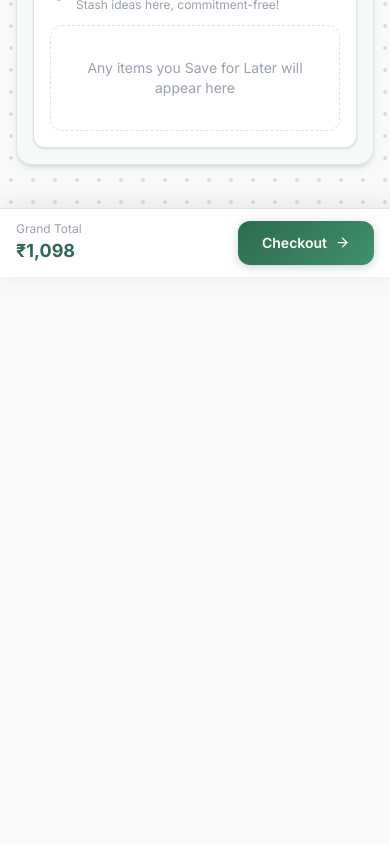
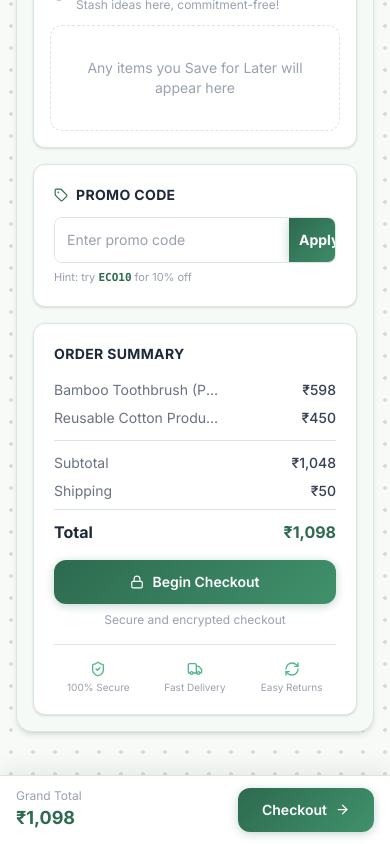
Before and after one commit to VaibhavKrishna0607/ecoyaan-checkout, a Next.js app: page /cart in a window 390 px wide. Shown: the part 1019-1863 px from the top of the page. Before the commit the page ends 1296 px from the top, so only its background shows below. Built offline with nearby package versions, Linux system fonts and the light colour scheme.

Commit message:
fix: mobile cart - coupon visible, sticky bar fixed (Fragment), body overflow-x hidden

```diff
--- a/src/app/cart/CartClient.jsx
+++ b/src/app/cart/CartClient.jsx
@@ -206,6 +206,7 @@ export default function CartClient({ initialCartData }) {
   );
 
   return (
+    <>
     <div className="animate-fade-in-up max-w-5xl mx-auto px-4 sm:px-6 py-4 pb-28 lg:pb-6">
       <div className="bg-[#f6faf6] rounded-2xl border border-[#d8e8e0] shadow-md p-4 lg:p-6">
         <CheckoutProgress currentStep={1} />
@@ -364,6 +365,11 @@ export default function CartClient({ initialCartData }) {
           </div>
         </div>
       </div>
+
+      {/* Mobile: coupon + order summary (hidden on desktop, desktop uses sidebar) */}
+      <div className="lg:hidden mt-4">
+        {SummaryPanel()}
+      </div>
       </div>
 
       <div className="lg:hidden fixed bottom-0 left-0 right-0 z-50 bg-white border-t border-[#d8e8e0] shadow-[0_-4px_24px_rgba(0,0,0,0.08)] px-4 py-3">
@@ -383,5 +389,6 @@ export default function CartClient({ initialCartData }) {
         </div>
       </div>
     </div>
+    </>
   );
 }
--- a/src/app/globals.css
+++ b/src/app/globals.css
@@ -17,6 +17,7 @@
 }
 
 body {
+  overflow-x: hidden;
   background-color: var(--background);
   background-image: radial-gradient(rgba(0, 0, 0, 0.12) 1.65px, transparent 1px);
 background-size: 22px 22px;
```
